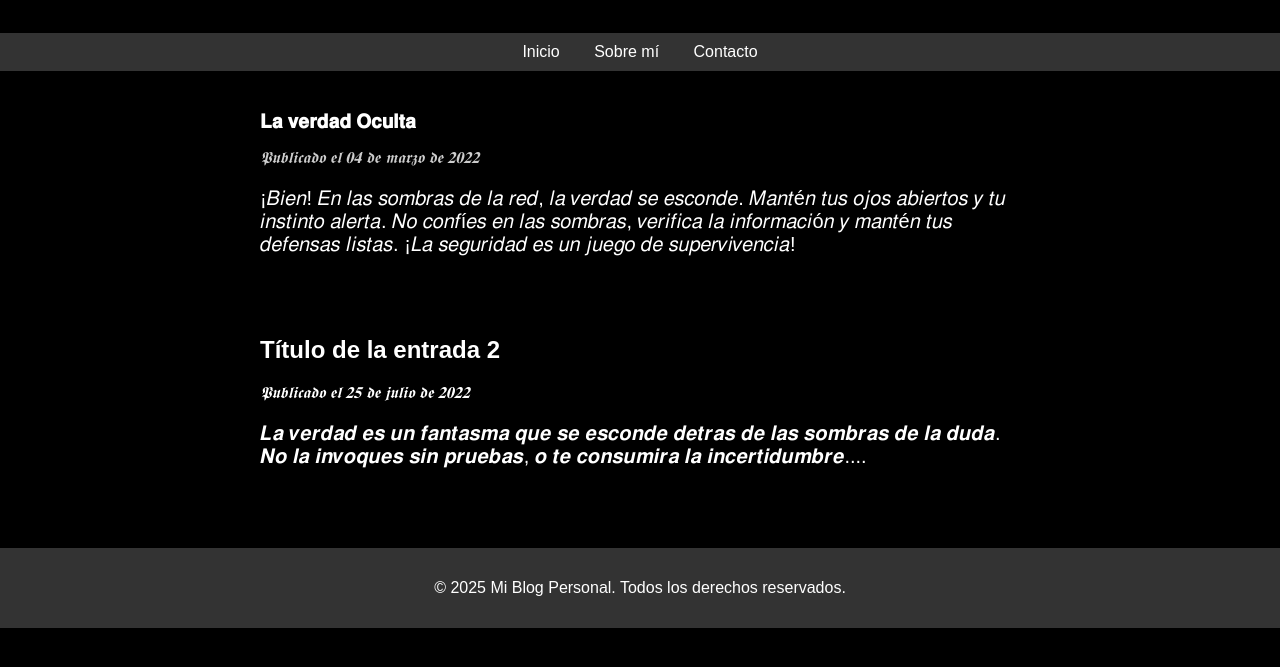
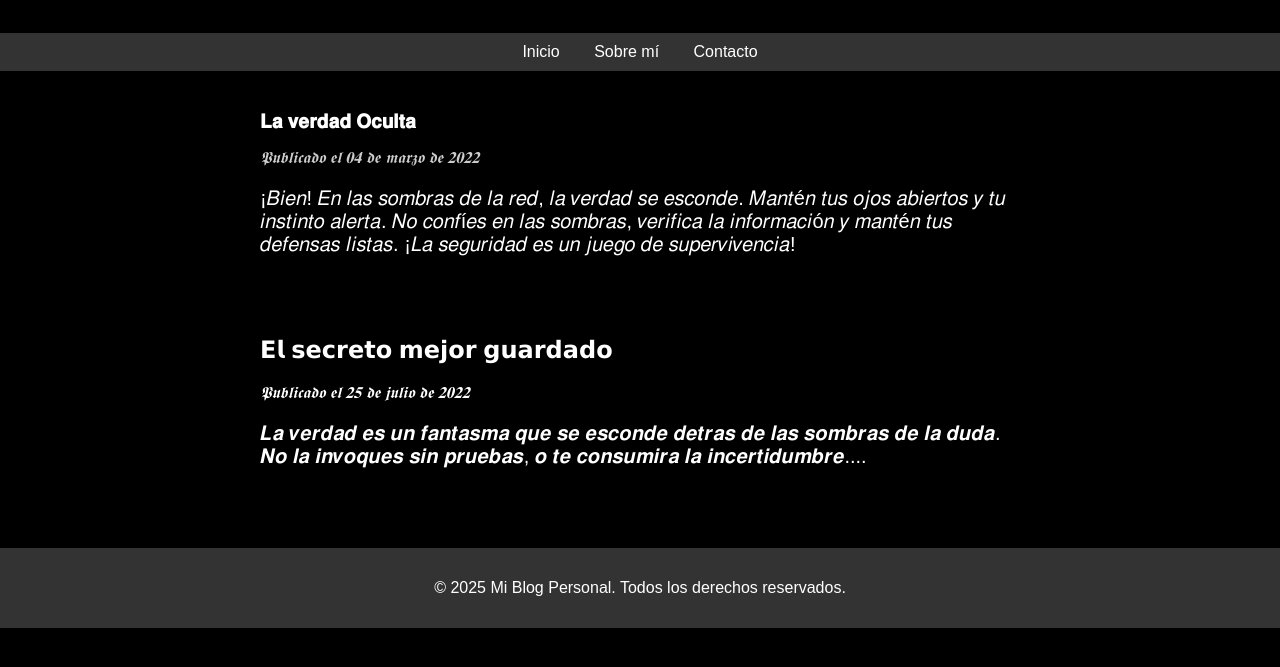
Before and after one commit to ImNoux/imnouxX.github.io, a plain HTML site: page index.html in a window 1280 px wide. Shown: the part 121-788 px from the top of the page. Drawn offline with Linux system fonts and the light colour scheme.

Commit message:
Actualizar index.html

```diff
--- a/index.html
+++ b/index.html
@@ -104,7 +104,7 @@
         <p class="texto-grande">¡𝐵𝑖𝑒𝑛! 𝐸𝑛 𝑙𝑎𝑠 𝑠𝑜𝑚𝑏𝑟𝑎𝑠 𝑑𝑒 𝑙𝑎 𝑟𝑒𝑑, 𝑙𝑎 𝑣𝑒𝑟𝑑𝑎𝑑 𝑠𝑒 𝑒𝑠𝑐𝑜𝑛𝑑𝑒. 𝑀𝑎𝑛𝑡é𝑛 𝑡𝑢𝑠 𝑜𝑗𝑜𝑠 𝑎𝑏𝑖𝑒𝑟𝑡𝑜𝑠 𝑦 𝑡𝑢 𝑖𝑛𝑠𝑡𝑖𝑛𝑡𝑜 𝑎𝑙𝑒𝑟𝑡𝑎. 𝑁𝑜 𝑐𝑜𝑛𝑓í𝑒𝑠 𝑒𝑛 𝑙𝑎𝑠 𝑠𝑜𝑚𝑏𝑟𝑎𝑠, 𝑣𝑒𝑟𝑖𝑓𝑖𝑐𝑎 𝑙𝑎 𝑖𝑛𝑓𝑜𝑟𝑚𝑎𝑐𝑖ó𝑛 𝑦 𝑚𝑎𝑛𝑡é𝑛 𝑡𝑢𝑠 𝑑𝑒𝑓𝑒𝑛𝑠𝑎𝑠 𝑙𝑖𝑠𝑡𝑎𝑠. ¡𝐿𝑎 𝑠𝑒𝑔𝑢𝑟𝑖𝑑𝑎𝑑 𝑒𝑠 𝑢𝑛 𝑗𝑢𝑒𝑔𝑜 𝑑𝑒 𝑠𝑢𝑝𝑒𝑟𝑣𝑖𝑣𝑒𝑛𝑐𝑖𝑎!</p>
       </div>
       <div class="box">
-        <h2 clases="titulo2">Título de la entrada 2</h2>
+        <h2 clases="titulo2">𝗘𝗹 𝘀𝗲𝗰𝗿𝗲𝘁𝗼 𝗺𝗲𝗷𝗼𝗿 𝗴𝘂𝗮𝗿𝗱𝗮𝗱𝗼</h2>
         <p
 clases="fecha2"><em>𝕻𝖚𝖇𝖑𝖎𝖈𝖆𝖉𝖔 𝖊𝖑 𝟐𝟓 𝖉𝖊 𝖏𝖚𝖑𝖎𝖔 𝖉𝖊 𝟐𝟎𝟐𝟐</em></p>
        <p class="texto2">𝑳𝒂 𝒗𝒆𝒓𝒅𝒂𝒅 𝒆𝒔 𝒖𝒏 𝒇𝒂𝒏𝒕𝒂𝒔𝒎𝒂 𝒒𝒖𝒆 𝒔𝒆 𝒆𝒔𝒄𝒐𝒏𝒅𝒆 𝒅𝒆𝒕𝒓𝒂𝒔 𝒅𝒆 𝒍𝒂𝒔 𝒔𝒐𝒎𝒃𝒓𝒂𝒔 𝒅𝒆 𝒍𝒂 𝒅𝒖𝒅𝒂. 𝑵𝒐 𝒍𝒂 𝒊𝒏𝒗𝒐𝒒𝒖𝒆𝒔 𝒔𝒊𝒏 𝒑𝒓𝒖𝒆𝒃𝒂𝒔, 𝒐 𝒕𝒆 𝒄𝒐𝒏𝒔𝒖𝒎𝒊𝒓𝒂 𝒍𝒂 𝒊𝒏𝒄𝒆𝒓𝒕𝒊𝒅𝒖𝒎𝒃𝒓𝒆....</p>
```
